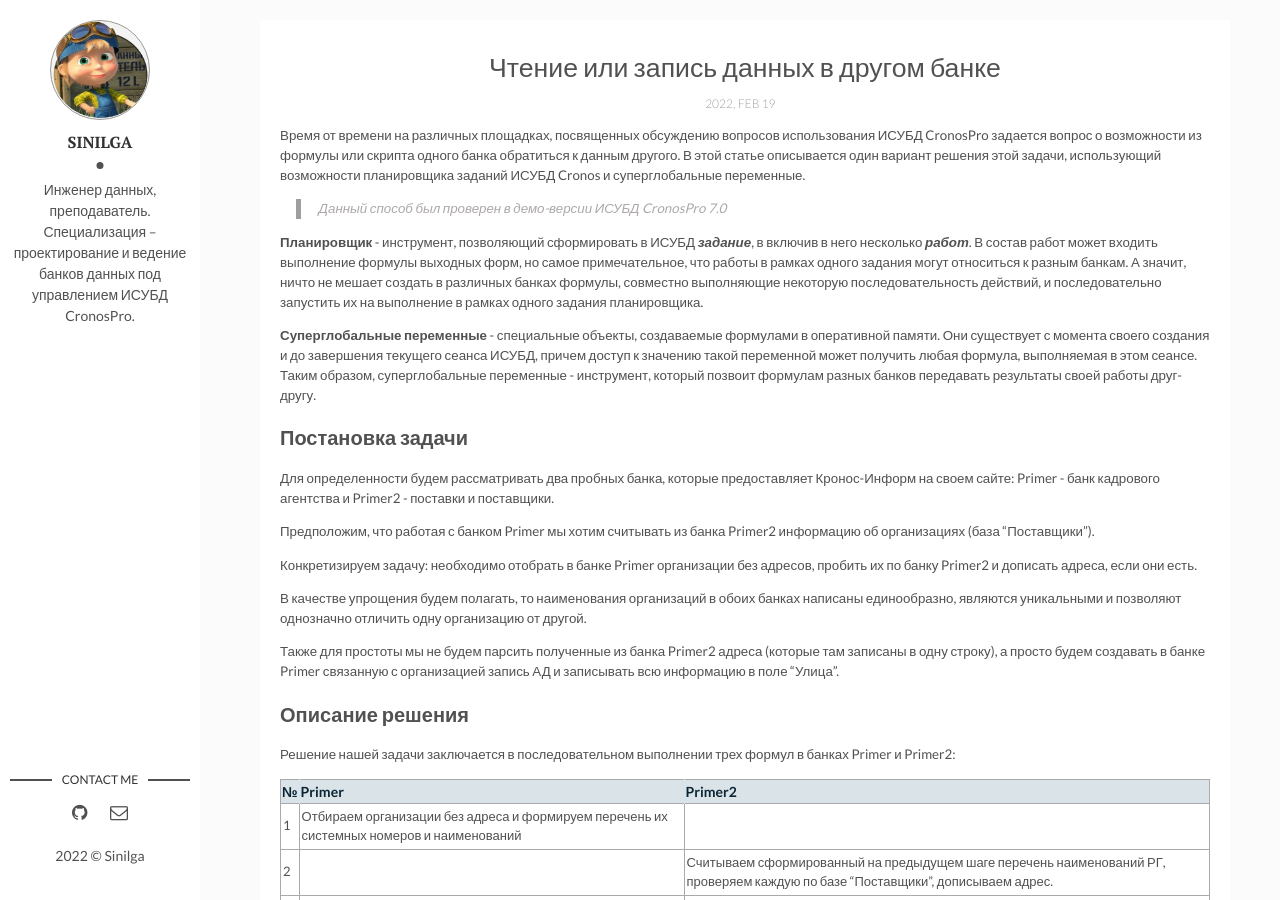
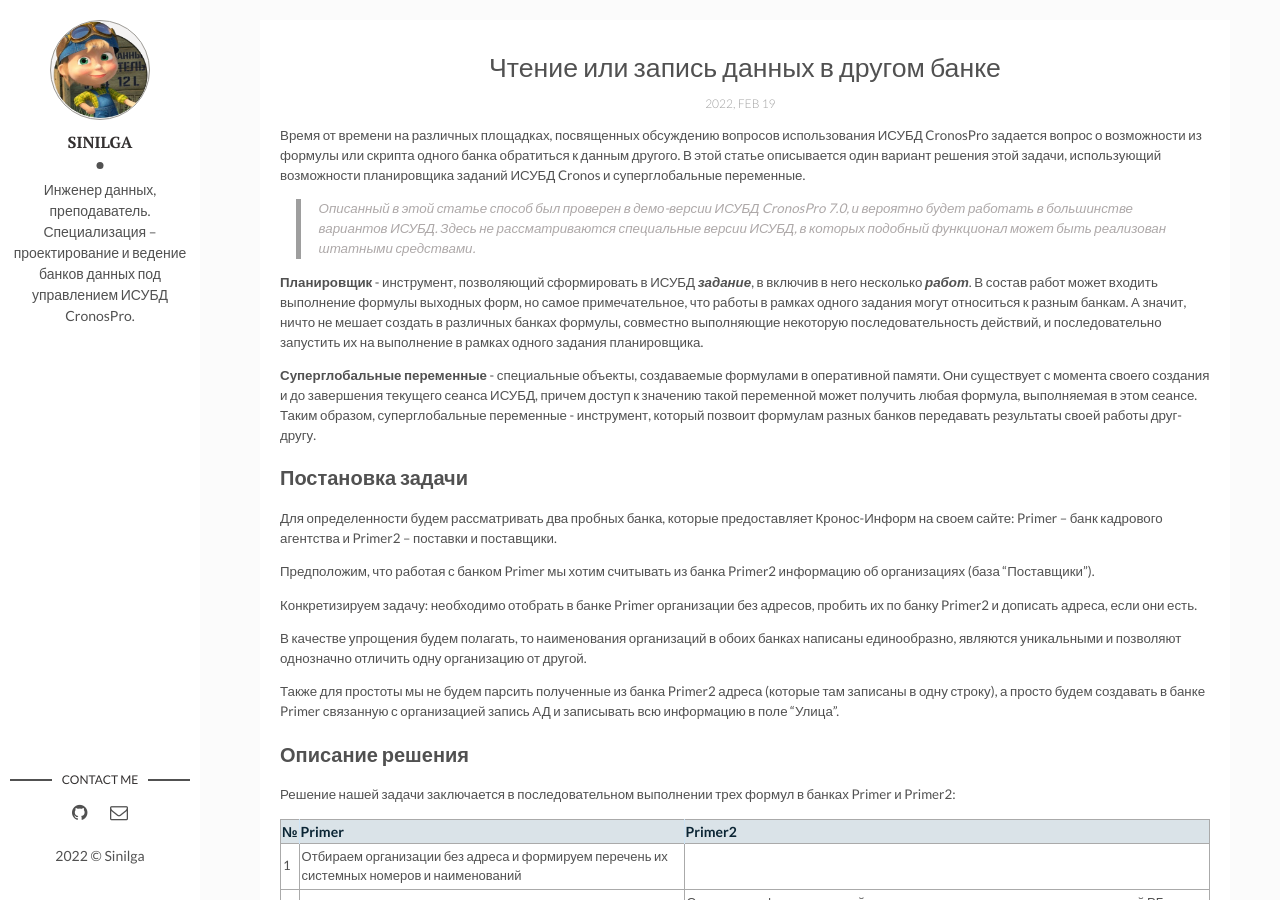
Before and after one commit to sinilga/cronospro, a Jekyll site: the page built from _posts/2022-02-19-another-bank.md, in a window 1280 px wide and 900 px high. Built offline with Jekyll 4.4.1, drawn with Linux system fonts in a browser that asks for light colours; some of the changed text lies outside the part shown.

Commit message:
Update 2022-02-19-another-bank.md

```diff
--- a/_posts/2022-02-19-another-bank.md
+++ b/_posts/2022-02-19-another-bank.md
@@ -11,7 +13,7 @@
 один вариант решения этой задачи, использующий возможности планировщика
 заданий ИСУБД Cronos и суперглобальные переменные.
 
-> Данный способ был проверен в демо-версии ИСУБД CronosPro 7.0
+> Описанный в этой статье способ был проверен в демо-версии ИСУБД CronosPro 7.0, и вероятно будет работать в большинстве вариантов ИСУБД. Здесь не рассматриваются специальные версии ИСУБД, в которых подобный функционал может быть реализован штатными средствами.
 
 **Планировщик** - инструмент, позволяющий сформировать в ИСУБД ***задание***, в включив
 в него несколько ***работ***. В состав работ может входить выполнение формулы
@@ -30,8 +32,8 @@
 
 ## Постановка задачи
 Для определенности будем рассматривать два пробных банка, которые
-предоставляет Кронос-Информ на своем сайте: Primer - банк кадрового агентства
-и Primer2 - поставки и поставщики.
+предоставляет Кронос-Информ на своем сайте: Primer -- банк кадрового агентства
+и Primer2 -- поставки и поставщики.
 
 Предположим, что работая с банком Primer мы хотим считывать из банка Primer2
 информацию об организациях (база "Поставщики").
```
Also changed, not shown: other parts of _posts/2022-02-19-another-bank.md (+2 -0 lines).
